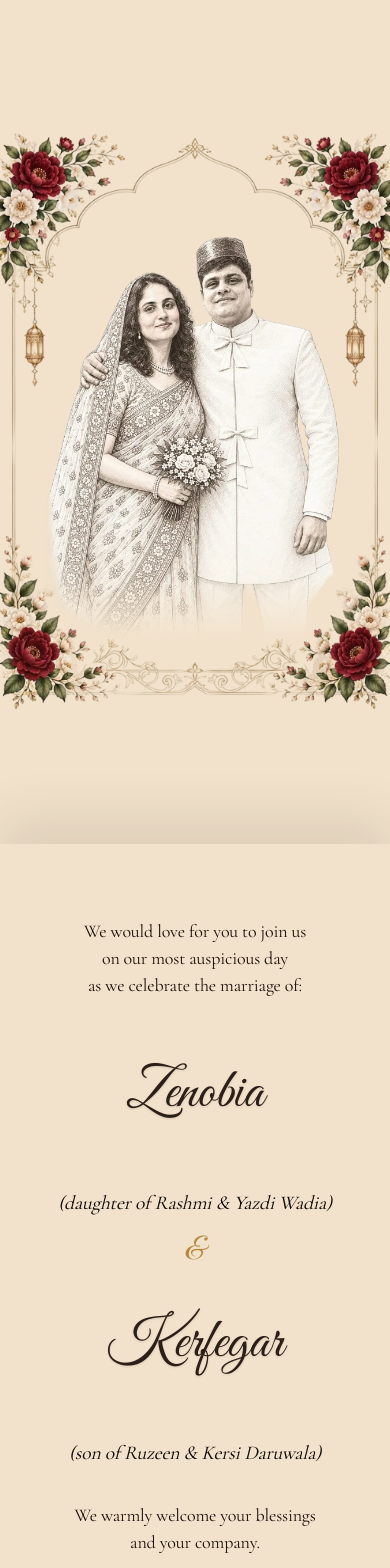
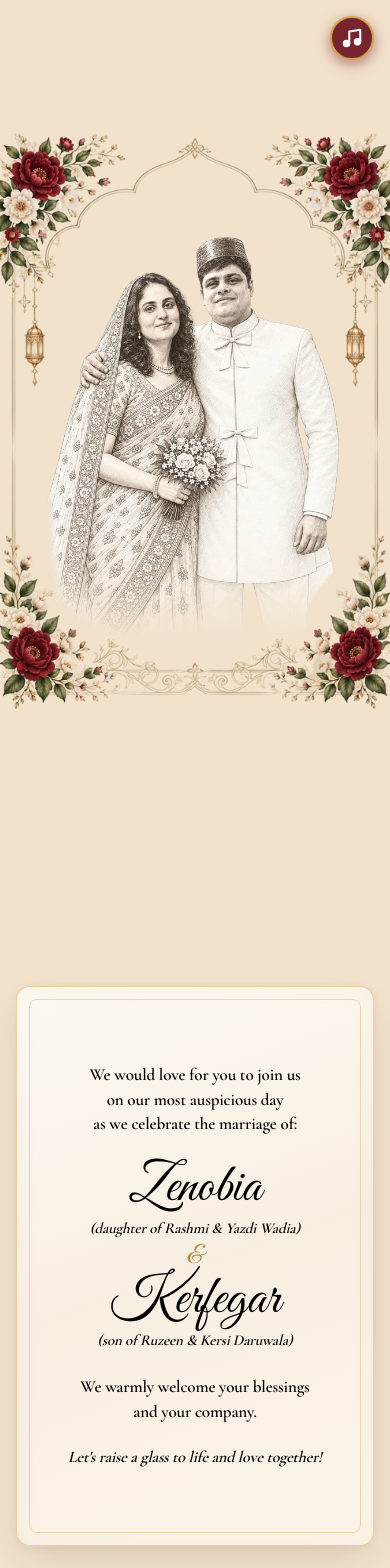
Before and after one commit to Vivekkumar-Tiwari/kerfegar-zenobia-wedding, a Next.js app: page / in a window 390 px wide. Shown: the top 1568 px of the page. Built offline with nearby package versions, Linux system fonts and the light colour scheme; a web font is replaced by a local one.

Commit message:
feat: refine mobile layout, card padding, and responsiveness

```diff
--- a/src/app/globals.css
+++ b/src/app/globals.css
@@ -12,7 +12,8 @@
 }
 
 html {
-  overflow-x: clip;
+  overflow-x: hidden;
+  max-width: 100%;
 }
 
 body {
@@ -23,7 +24,9 @@ body {
   letter-spacing: -0.01em;
   -webkit-font-smoothing: antialiased;
   -moz-osx-font-smoothing: grayscale;
-  overflow-x: clip;
+  overflow-x: hidden;
+  max-width: 100%;
+  width: 100%;
   margin: 0;
   padding: 0;
 }
--- a/src/app/layout.tsx
+++ b/src/app/layout.tsx
@@ -42,9 +42,9 @@ export default function RootLayout({
   children: React.ReactNode;
 }>) {
   return (
-    <html lang="en">
+    <html lang="en" suppressHydrationWarning>
       <body
-
+        suppressHydrationWarning
         className={`${inter.variable} ${cormorant.variable} ${italiana.variable} ${greatVibes.variable} font-sans antialiased text-[#2C1E18]`}
       >
         {children}
--- a/src/app/page.tsx
+++ b/src/app/page.tsx
@@ -3,12 +3,10 @@
 import { useState, useEffect, useRef } from "react";
 import { motion } from "framer-motion";
 
-import gsap from "gsap";
-import { ScrollTrigger } from "gsap/ScrollTrigger";
-
-// Background Music with Eager Mobile Preloading & Locked Instant Unlock
+// Background Music with Eager Mobile Preloading & Always-Visible Top-Right Red Floating Toggle Button
 const BackgroundMusic = ({ playTrigger }: { playTrigger: boolean }) => {
   const audioRef = useRef<HTMLAudioElement | null>(null);
+  const [isPlaying, setIsPlaying] = useState(false);
 
   useEffect(() => {
     const audio = audioRef.current;
@@ -20,23 +18,17 @@ const BackgroundMusic = ({ playTrigger }: { playTrigger: boolean }) => {
       audio.load();
     } catch { }
 
-    let isAttempting = false;
     let hasStarted = false;
 
     const playAudio = () => {
-      if (isAttempting || hasStarted || !audio) return;
-      isAttempting = true;
-      const playPromise = audio.play();
-      if (playPromise !== undefined) {
-        playPromise
+      if (hasStarted || !audio) return;
+      audio.play()
         .then(() => {
           hasStarted = true;
+          setIsPlaying(true);
           removeListeners();
         })
-          .catch(() => {
-            isAttempting = false;
-          });
-      }
+        .catch(() => { });
     };
 
     const removeListeners = () => {
@@ -48,7 +40,7 @@ const BackgroundMusic = ({ playTrigger }: { playTrigger: boolean }) => {
 
     if (playTrigger) playAudio();
 
-    // Listen only to clean user taps (NO touchmove or scroll to avoid main-thread event flooding)
+    // Listen to user tap to unlock autoplay
     window.addEventListener("pointerdown", playAudio, { passive: true });
     window.addEventListener("touchstart", playAudio, { passive: true });
     window.addEventListener("click", playAudio, { passive: true });
@@ -60,7 +52,25 @@ const BackgroundMusic = ({ playTrigger }: { playTrigger: boolean }) => {
     };
   }, [playTrigger]);
 
+  const toggleMusic = (e: React.MouseEvent) => {
+    e.stopPropagation();
+    const audio = audioRef.current;
+    if (!audio) return;
+
+    if (isPlaying) {
+      audio.pause();
+      setIsPlaying(false);
+    } else {
+      audio.play()
+        .then(() => {
+          setIsPlaying(true);
+        })
+        .catch(() => { });
+    }
+  };
+
   return (
+    <>
       <audio
         ref={audioRef}
         src="/assets/music/audio-01.mp3"
@@ -68,16 +78,53 @@ const BackgroundMusic = ({ playTrigger }: { playTrigger: boolean }) => {
         preload="auto"
         playsInline
       />
+
+      {/* Guaranteed Fixed Top-Right Red Music Toggle Button */}
+      <button
+        onClick={toggleMusic}
+        type="button"
+        aria-label={isPlaying ? "Mute music" : "Play music"}
+        title={isPlaying ? "Mute music" : "Play music"}
+        style={{
+          position: "fixed",
+          top: "16px",
+          right: "16px",
+          width: "44px",
+          height: "44px",
+          borderRadius: "9999px",
+          backgroundColor: "#76252F",
+          color: "#FFFFFF",
+          zIndex: 999999,
+          display: "flex",
+          alignItems: "center",
+          justifyContent: "center",
+          boxShadow: "0 4px 14px rgba(118, 37, 47, 0.55)",
+          border: "2px solid #D4A04A",
+          cursor: "pointer",
+          outline: "none",
+        }}
+      >
+        {isPlaying ? (
+          <svg width="22" height="22" viewBox="0 0 24 24" fill="none" stroke="currentColor" strokeWidth="2.2" strokeLinecap="round" strokeLinejoin="round">
+            <path d="M9 18V5l12-2v13" />
+            <circle cx="6" cy="18" r="3" fill="currentColor" />
+            <circle cx="18" cy="16" r="3" fill="currentColor" />
+          </svg>
+        ) : (
+          <svg width="22" height="22" viewBox="0 0 24 24" fill="none" stroke="currentColor" strokeWidth="2.2" strokeLinecap="round" strokeLinejoin="round">
+            <path d="M9 18V5l12-2v13" />
+            <circle cx="6" cy="18" r="3" fill="currentColor" />
+            <circle cx="18" cy="16" r="3" fill="currentColor" />
+            <line x1="2" y1="2" x2="22" y2="22" stroke="#FFFFFF" strokeWidth="2.5" />
+          </svg>
+        )}
+      </button>
+    </>
   );
 };
 
 export default function Home() {
   const [coupleLoaded, setCoupleLoaded] = useState(false);
-  const heroRef = useRef<HTMLElement | null>(null);
-  const heroCardRef = useRef<HTMLDivElement | null>(null);
-  const section2Ref = useRef<HTMLElement | null>(null);
-  const section2ContentRef = useRef<HTMLDivElement | null>(null);
-  const section3Ref = useRef<HTMLElement | null>(null);
 
   useEffect(() => {
     const img = new Image();
@@ -89,82 +136,26 @@ export default function Home() {
     img2.src = "/assets/images/when-where.webp";
   }, []);
 
-  // Hardware-accelerated ScrollTrigger transitions:
-  // 1. As Section 2 slides up over Section 1, Section 1 stays pinned and vanishes (opacity 1 -> 0, scale 0.9).
-  // 2. As Section 3 slides up over Section 2, Section 2 stays pinned and vanishes (opacity 1 -> 0, scale 0.9).
-  useEffect(() => {
-    if (typeof window === "undefined") return;
-    gsap.registerPlugin(ScrollTrigger);
-
-    const ctx = gsap.context(() => {
-      // Transition from Section 1 -> Section 2
-      if (heroCardRef.current && section2Ref.current) {
-        gsap.to(heroCardRef.current, {
-          opacity: 0,
-          scale: 0.9,
-          ease: "power2.out",
-          scrollTrigger: {
-            trigger: section2Ref.current,
-            start: "top bottom",
-            end: "top top",
-            scrub: true,
-            fastScrollEnd: true,
-            snap: {
-              snapTo: [0, 1],
-              duration: { min: 0.2, max: 0.45 },
-              delay: 0.04,
-              ease: "power2.inOut",
-            },
-          },
-        });
-      }
-
-      // Transition from Section 2 -> Section 3
-      if (section2ContentRef.current && section3Ref.current) {
-        gsap.to(section2ContentRef.current, {
-          opacity: 0,
-          scale: 0.9,
-          ease: "power2.out",
-          scrollTrigger: {
-            trigger: section3Ref.current,
-            start: "top bottom",
-            end: "top top",
-            scrub: true,
-            fastScrollEnd: true,
-            snap: {
-              snapTo: [0, 1],
-              duration: { min: 0.2, max: 0.45 },
-              delay: 0.04,
-              ease: "power2.inOut",
-            },
-          },
-        });
-      }
-    });
-
-    return () => ctx.revert();
-  }, []);
-
   return (
-    <main className="relative w-full bg-[#F2E2CB] text-[#3A2312] selection:bg-[#B38838]/20">
+    <main className="relative w-full max-w-full overflow-x-hidden bg-[#F2E2CB] text-[#1A0F0A] selection:bg-[#B38838]/20">
+      {/* Background Music with Floating Red Button */}
       <BackgroundMusic playTrigger={coupleLoaded} />
 
-      {/* SECTION 1: Fixed at the top. It stays in place and vanishes as Section 2 scrolls up */}
-      <section
-        ref={heroRef}
-        className="fixed top-0 left-0 w-full h-[100dvh] flex flex-col items-center justify-center p-0 sm:p-4 select-none z-10 overflow-hidden pointer-events-none"
-      >
-        <div
-          ref={heroCardRef}
+      {/* SECTION 1: Couple Portrait Frame */}
+      <section className="relative w-full min-h-[100dvh] overflow-hidden flex flex-col items-center justify-center p-0 sm:p-4 select-none bg-[#F2E2CB]">
+        <motion.div
+          initial={{ opacity: 0, scale: 0.97 }}
+          animate={{ opacity: 1, scale: 1 }}
+          transition={{ duration: 1.0, ease: [0.22, 1, 0.36, 1] }}
           style={{
             aspectRatio: "2/3",
-            width: "min(100vw, calc(96dvh * 2 / 3))",
+            width: "min(100%, calc(96dvh * 2 / 3))",
             height: "auto",
             maxHeight: "96dvh",
             maxWidth: "100%",
             margin: "0 auto",
           }}
-          className="relative overflow-hidden flex items-center justify-center select-none will-change-transform pointer-events-auto"
+          className="relative overflow-hidden flex items-center justify-center select-none"
         >
           {/* Background Palace Border Frame */}
           <motion.img
@@ -180,7 +171,7 @@ export default function Home() {
           <motion.div
             initial={{ opacity: 0, y: 25, scale: 0.95 }}
             animate={{ opacity: 1, y: 0, scale: 1 }}
-            transition={{ duration: 1.0, delay: 1.0, ease: [0.22, 1, 0.36, 1] }}
+            transition={{ duration: 1.0, delay: 0.3, ease: [0.22, 1, 0.36, 1] }}
             style={{
               position: "absolute",
               inset: 0,
@@ -206,167 +197,286 @@ export default function Home() {
               }}
             />
           </motion.div>
-        </div>
+        </motion.div>
       </section>
 
-      {/* SCROLL CONTAINER & SECTIONS 2 + 3 */}
-      <div className="relative w-full z-20 pt-[100dvh] pointer-events-none">
-
-        {/* SECTION 2: Sticks in place at top:0 and vanishes as Section 3 slides up over it */}
-        <section
-          ref={section2Ref}
-          className="sticky top-0 w-full min-h-[100dvh] flex flex-col items-center justify-center px-5 xs:px-6 py-8 sm:py-16 md:py-20 select-text bg-[#F2E2CB] shadow-[0_-25px_50px_rgba(44,30,24,0.10)] selection:bg-[#B38838]/25 selection:text-[#1A0F0A] pointer-events-auto z-20"
-        >
-          <div
-            ref={section2ContentRef}
-            className="w-full max-w-xl mx-auto flex flex-col items-center justify-center text-center select-text will-change-transform"
-          >
-            {/* 1. Introductory Paragraph */}
-            <motion.p
+      {/* SECTION 2: Luxury Wedding Stationery Card (Wedding paper background with subtle corner radius) */}
+      <section className="relative w-full min-h-[100dvh] overflow-hidden flex flex-col items-center justify-center py-8 select-text bg-[#F2E2CB]">
+        <motion.div
           initial={{ opacity: 0, y: 18 }}
           whileInView={{ opacity: 1, y: 0 }}
-              viewport={{ once: true, amount: 0.15 }}
-              transition={{ duration: 0.7, ease: [0.22, 1, 0.36, 1] }}
-              className="font-serif font-bold text-[18px] xs:text-[19.5px] sm:text-[21.5px] md:text-[23.5px] text-[#1A0F0A] leading-[1.5] tracking-wide mb-3 sm:mb-6"
+          viewport={{ once: true, amount: 0.2 }}
+          transition={{ duration: 0.8, ease: [0.22, 1, 0.36, 1] }}
+          className="relative flex flex-col items-center justify-center text-center select-text shadow-[0_16px_45px_-10px_rgba(44,30,24,0.14),0_2px_10px_rgba(44,30,24,0.05)] border border-[#D4A04A]/45"
+          style={{
+            width: "calc(100% - 32px)",
+            maxWidth: "420px",
+            margin: "0 auto",
+            boxSizing: "border-box",
+            background: "linear-gradient(160deg, #FDF9F2 0%, #F7EFE2 50%, #FAF4E8 100%)",
+            boxShadow: "0 16px 45px -10px rgba(44, 30, 24, 0.14), 0 2px 10px rgba(44, 30, 24, 0.05), inset 0 0 25px rgba(212, 160, 74, 0.05)",
+            borderRadius: "14px",
+            paddingTop: "76px",
+            paddingBottom: "76px",
+            paddingLeft: "20px",
+            paddingRight: "20px",
+            gap: "22px",
+          }}
+        >
+          {/* Inner Elegant Gold Hairline Border Frame (Classic Luxury Wedding Stationery Card) */}
+          <div
+            className="absolute pointer-events-none"
+            style={{
+              inset: "12px",
+              borderRadius: "8px",
+              border: "1px solid rgba(212, 160, 74, 0.38)",
+              boxSizing: "border-box",
+            }}
+          />
+
+          {/* 1. Introductory Paragraph */}
+          <p
+            style={{
+              fontFamily: "var(--font-cormorant), Georgia, serif",
+              fontWeight: 600,
+              fontSize: "17px",
+              color: "#000000",
+              lineHeight: 1.45,
+              margin: 0,
+              padding: 0,
+            }}
           >
             We would love for you to join us<br />
             on our most auspicious day<br />
             as we celebrate the marriage of:
-            </motion.p>
+          </p>
 
-            {/* 2. Couple Block: Flowing calligraphy script & bold italic parentage */}
-            <motion.div
-              initial={{ opacity: 0, scale: 0.96, y: 18 }}
-              whileInView={{ opacity: 1, scale: 1, y: 0 }}
-              viewport={{ once: true, amount: 0.15 }}
-              transition={{ duration: 0.8, delay: 0.12, ease: [0.22, 1, 0.36, 1] }}
-              className="flex flex-col items-center my-1 sm:my-3 select-text"
+          {/* 2. Couple Block */}
+          <div className="flex flex-col items-center" style={{ margin: "2px 0" }}>
+            <h2
+              className="font-script select-text"
+              style={{
+                fontSize: "54px",
+                color: "#000000",
+                lineHeight: 1,
+                margin: 0,
+                padding: 0,
+              }}
             >
-              <h2 className="font-script text-[56px] xs:text-[68px] sm:text-[84px] md:text-[98px] text-[#2C1E18] font-normal tracking-wide leading-[1.1] py-0.5 select-text drop-shadow-[0_1px_1px_rgba(44,30,24,0.12)]">
               Zenobia
             </h2>
-              <p className="font-serif italic font-bold text-[19.5px] xs:text-[21px] sm:text-[23px] md:text-[25px] text-[#0D0704] tracking-wide mt-1 mb-1 sm:mb-2 select-text drop-shadow-[0_0.5px_0.5px_rgba(0,0,0,0.15)]">
+            <p
+              style={{
+                fontFamily: "var(--font-cormorant), Georgia, serif",
+                fontStyle: "italic",
+                fontWeight: 600,
+                fontSize: "15px",
+                color: "#000000",
+                margin: "4px 0 2px 0",
+                padding: 0,
+                lineHeight: 1.2,
+              }}
+            >
               (daughter of Rashmi &amp; Yazdi Wadia)
             </p>
 
-              <span className="font-script text-[32px] xs:text-[38px] sm:text-[44px] text-[#B38838] leading-none my-1 sm:my-2 select-text">
+            <span
+              className="font-script select-text"
+              style={{
+                fontSize: "26px",
+                color: "#B38838",
+                lineHeight: 1,
+                margin: "4px 0",
+              }}
+            >
               &amp;
             </span>
 
-              <h2 className="font-script text-[56px] xs:text-[68px] sm:text-[84px] md:text-[98px] text-[#2C1E18] font-normal tracking-wide leading-[1.1] py-0.5 select-text drop-shadow-[0_1px_1px_rgba(44,30,24,0.12)]">
+            <h2
+              className="font-script select-text"
+              style={{
+                fontSize: "54px",
+                color: "#000000",
+                lineHeight: 1,
+                margin: 0,
+                padding: 0,
+              }}
+            >
               Kerfegar
             </h2>
-              <p className="font-serif italic font-bold text-[19.5px] xs:text-[21px] sm:text-[23px] md:text-[25px] text-[#0D0704] tracking-wide mt-1 mb-2 sm:mb-4 select-text drop-shadow-[0_0.5px_0.5px_rgba(0,0,0,0.15)]">
+            <p
+              style={{
+                fontFamily: "var(--font-cormorant), Georgia, serif",
+                fontStyle: "italic",
+                fontWeight: 600,
+                fontSize: "15px",
+                color: "#000000",
+                margin: "4px 0 2px 0",
+                padding: 0,
+                lineHeight: 1.2,
+              }}
+            >
               (son of Ruzeen &amp; Kersi Daruwala)
             </p>
-            </motion.div>
+          </div>
 
           {/* 3. Blessings Paragraph */}
-            <motion.p
-              initial={{ opacity: 0, y: 18 }}
-              whileInView={{ opacity: 1, y: 0 }}
-              viewport={{ once: true, amount: 0.15 }}
-              transition={{ duration: 0.7, delay: 0.22, ease: [0.22, 1, 0.36, 1] }}
-              className="font-serif font-bold text-[18px] xs:text-[19.5px] sm:text-[21.5px] md:text-[23.5px] text-[#1A0F0A] leading-[1.5] tracking-wide mt-3 sm:mt-6 mb-2.5 sm:mb-4"
+          <p
+            style={{
+              fontFamily: "var(--font-cormorant), Georgia, serif",
+              fontWeight: 600,
+              fontSize: "17px",
+              color: "#000000",
+              lineHeight: 1.45,
+              margin: 0,
+              padding: 0,
+            }}
           >
             We warmly welcome your blessings<br />
             and your company.
-            </motion.p>
+          </p>
 
           {/* 4. Closing Toast */}
-            <motion.p
-              initial={{ opacity: 0, y: 14 }}
-              whileInView={{ opacity: 1, y: 0 }}
-              viewport={{ once: true, amount: 0.15 }}
-              transition={{ duration: 0.7, delay: 0.32, ease: [0.22, 1, 0.36, 1] }}
-              className="font-serif font-bold text-[18px] xs:text-[19.5px] sm:text-[21.5px] md:text-[23.5px] text-[#1A0F0A] tracking-wide"
+          <p
+            style={{
+              fontFamily: "var(--font-cormorant), Georgia, serif",
+              fontStyle: "italic",
+              fontWeight: 600,
+              fontSize: "16px",
+              color: "#000000",
+              lineHeight: 1.4,
+              margin: 0,
+              padding: 0,
+            }}
           >
             Let&apos;s raise a glass to life and love together!
-            </motion.p>
-          </div>
+          </p>
+        </motion.div>
       </section>
 
-        {/* SECTION 3: When & Where Section (Slides smoothly up over Section 2) */}
-        <section
-          ref={section3Ref}
-          className="relative w-full min-h-[100dvh] flex flex-col items-center justify-center p-0 sm:p-4 select-none bg-[#F2E2CB] shadow-[0_-25px_50px_rgba(44,30,24,0.10)] selection:bg-[#B38838]/25 selection:text-[#1A0F0A] pointer-events-auto z-30"
-        >
-          <div
+      {/* SECTION 3: When & Where Section (Semi-bold, elegant spacing, centered button) */}
+      <section className="relative w-full min-h-[100dvh] overflow-hidden flex flex-col items-center justify-center p-0 sm:p-4 select-none bg-[#F2E2CB]">
+        <motion.div
+          initial={{ opacity: 0, scale: 0.97, y: 22 }}
+          whileInView={{ opacity: 1, scale: 1, y: 0 }}
+          viewport={{ once: true, amount: 0.2 }}
+          transition={{ duration: 0.85, ease: [0.22, 1, 0.36, 1] }}
           style={{
             aspectRatio: "2/3",
-              width: "min(100vw, calc(96dvh * 2 / 3))",
+            width: "min(100%, calc(96dvh * 2 / 3))",
             height: "auto",
             maxHeight: "96dvh",
             maxWidth: "100%",
             margin: "0 auto",
           }}
-            className="relative flex items-center justify-center select-none will-change-transform"
+          className="relative flex items-center justify-center select-none"
         >
           {/* Background Frame Image */}
-            <motion.img
-              initial={{ opacity: 0, scale: 1.04 }}
-              whileInView={{ opacity: 1, scale: 1 }}
-              viewport={{ once: false }}
-              transition={{ duration: 1.2, ease: "easeOut" }}
+          <img
             src="/assets/images/when-where.webp"
             alt="When & Where Illustration"
             className="w-full h-full object-contain pointer-events-none select-none block"
           />
 
-            {/* Content Container (Shifted down safely below the garland/shrine) */}
+          {/* Content Container (Positioned in open arch area with natural medium spacing) */}
           <div
             style={{
               position: "absolute",
-                top: "61.5%",
-                bottom: "9%",
-                left: "10%",
-                right: "10%",
+              top: "60.5%",
+              left: "6%",
+              right: "6%",
               display: "flex",
               flexDirection: "column",
               alignItems: "center",
-                justifyContent: "center",
               textAlign: "center",
               zIndex: 20,
             }}
           >
-              <motion.div
-                initial={{ opacity: 0, y: 15 }}
-                whileInView={{ opacity: 1, y: 0 }}
-                viewport={{ once: false, amount: 0.2 }}
-                transition={{ duration: 0.8, ease: "linear" }}
-                className="flex flex-col items-center justify-center w-full"
-              >
-                {/* Heading: When & Where in Script Font (Shifted down 1.5px) */}
+            {/* Heading: When & Where */}
             <h2
-                  style={{ transform: "translateY(1.5px)" }}
-                  className="font-script text-3xl sm:text-4xl md:text-5xl text-[#2C1E18] tracking-wide leading-none mb-1 select-text"
+              style={{
+                fontFamily: "var(--font-cormorant), Georgia, serif",
+                fontWeight: 700,
+                fontSize: "27px",
+                color: "#000000",
+                margin: 0,
+                padding: 0,
+                lineHeight: 1.15,
+                letterSpacing: "0.02em",
+              }}
             >
               When &amp; Where
             </h2>
 
-                {/* Subtitle in Inter: Enlarged, High-Contrast Burgundy for Crisp Visibility */}
-                <p className="font-inter text-[10px] xs:text-[11px] sm:text-xs tracking-[0.24em] uppercase text-[#76252F] font-bold mb-2.5 sm:mb-3 drop-shadow-[0_1px_1px_rgba(255,255,255,0.7)] select-text">
+            {/* Subtitle: CEREMONY & CELEBRATION (Semi-bold) */}
+            <p
+              style={{
+                fontFamily: "var(--font-inter), sans-serif",
+                fontWeight: 600,
+                fontSize: "11.5px",
+                color: "#76252F",
+                letterSpacing: "0.22em",
+                textTransform: "uppercase",
+                marginTop: "10px",
+                marginBottom: 0,
+                padding: 0,
+                lineHeight: 1,
+              }}
+            >
               CEREMONY &amp; CELEBRATION
             </p>
 
-                {/* Schedule Details as Requested */}
-                <div className="space-y-1 sm:space-y-1.5 mb-3 sm:mb-4 text-center select-text">
-                  {/* Join us at 6:30 PM (Shifted up 1px) */}
+            {/* Time: Join us at 6:30 PM (Semi-bold) */}
             <p
-                    style={{ transform: "translateY(-1px)" }}
-                    className="font-script text-xl sm:text-2xl text-[#76252F] font-medium leading-tight"
+              style={{
+                fontFamily: "var(--font-cormorant), Georgia, serif",
+                fontStyle: "italic",
+                fontWeight: 600,
+                fontSize: "18.5px",
+                color: "#76252F",
+                marginTop: "11px",
+                marginBottom: 0,
+                padding: 0,
+                lineHeight: 1.15,
+              }}
             >
               Join us at 6:30 PM
             </p>
-                  <p className="font-inter text-[11px] sm:text-xs text-[#2C1E18]/90 font-medium leading-snug">
+
+            {/* Event 1: Drinks at Dabmeher (Semi-bold) */}
+            <p
+              style={{
+                fontFamily: "var(--font-inter), sans-serif",
+                fontWeight: 600,
+                fontSize: "14px",
+                color: "#000000",
+                marginTop: "10px",
+                marginBottom: 0,
+                padding: 0,
+                lineHeight: 1.25,
+              }}
+            >
               Drinks at Dabmeher
             </p>
-                  <p className="font-inter text-[11px] sm:text-xs text-[#2C1E18]/90 font-medium leading-snug">
+
+            {/* Event 2: Dinner at Dum Pukht Restaurant (Semi-bold) */}
+            <p
+              style={{
+                fontFamily: "var(--font-inter), sans-serif",
+                fontWeight: 600,
+                fontSize: "14px",
+                color: "#000000",
+                marginTop: "5px",
+                marginBottom: 0,
+                padding: 0,
+                lineHeight: 1.25,
+              }}
+            >
               Dinner at Dum Pukht Restaurant
             </p>
-                </div>
 
-                {/* Simple Location Text Button */}
+            {/* Location Button (Shifted down into visual center of bottom gap) */}
+            <div style={{ marginTop: "24px" }}>
               <motion.a
                 whileHover={{ scale: 1.05 }}
                 whileTap={{ scale: 0.95 }}
@@ -382,26 +492,25 @@ export default function Home() {
                   backgroundColor: "#76252F",
                   color: "#FFFFFF",
                   borderRadius: "999px",
-                    fontSize: "11px",
+                  fontFamily: "var(--font-inter), sans-serif",
+                  fontSize: "11.5px",
                   fontWeight: 700,
-                    letterSpacing: "0.1em",
+                  letterSpacing: "0.12em",
                   textTransform: "uppercase",
                   textDecoration: "none",
-                    boxShadow: "0 3px 10px rgba(118, 37, 47, 0.35)",
+                  boxShadow: "0 3px 10px rgba(118, 37, 47, 0.4)",
                   border: "none",
                   cursor: "pointer",
-                    transition: "all 0.25s ease",
                 }}
                 onMouseEnter={(e) => (e.currentTarget.style.backgroundColor = "#5E1219")}
                 onMouseLeave={(e) => (e.currentTarget.style.backgroundColor = "#76252F")}
               >
                 LOCATION
               </motion.a>
-              </motion.div>
             </div>
           </div>
+        </motion.div>
       </section>
-      </div>
     </main>
   );
 }
```
Lines whose indentation alone changed are shown as unchanged.
